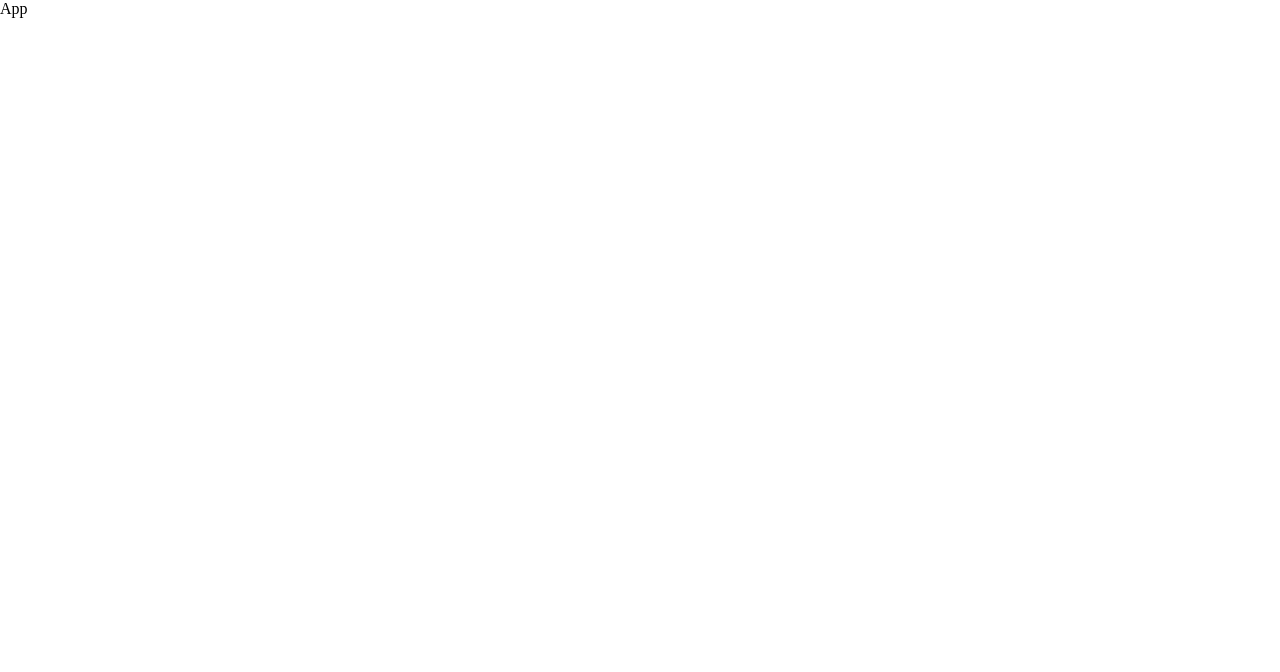
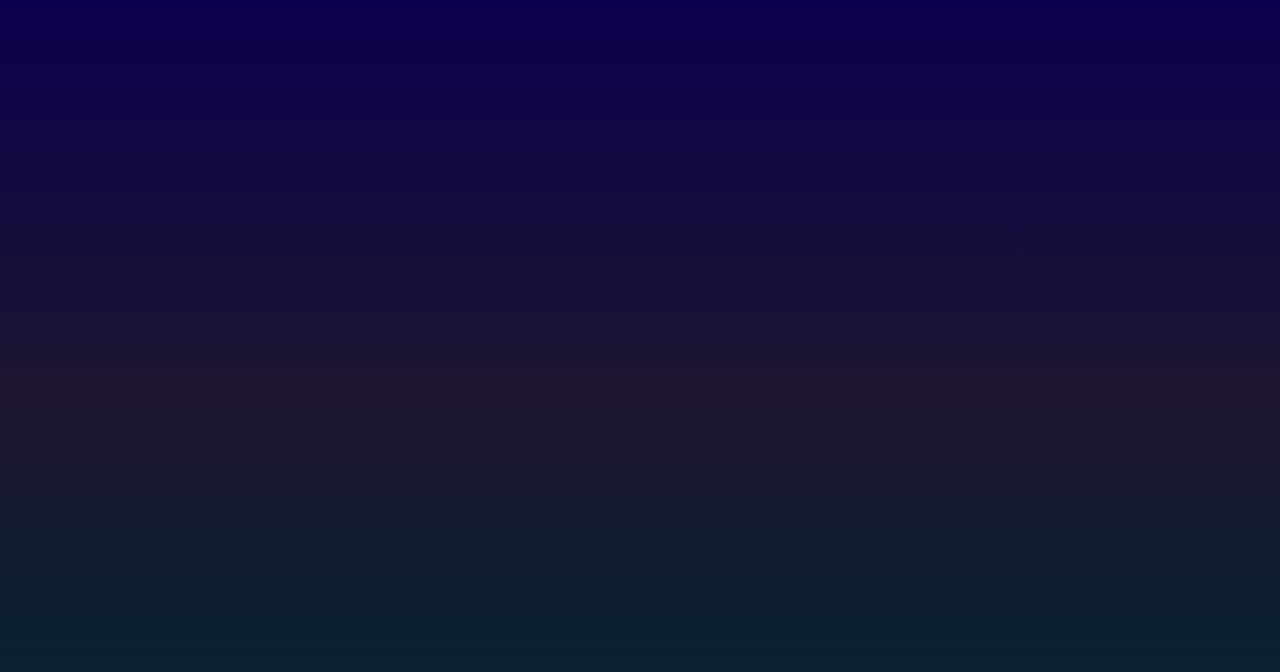
Before and after one commit to ashimaakash03/cryptoplace-app, a React (Vite) app: page / in a window 1280 px wide. Shown: the top 672 px of the page. Built offline with nearby package versions, Linux system fonts and the light colour scheme.

Commit message:
created Navbar component

```diff
--- a/src/App.jsx
+++ b/src/App.jsx
@@ -2,7 +2,7 @@
 
 const App = () => {
   return (
-    <div>App</div>
+    <div className="app"></div>
   )
 }
 
--- a/src/index.css
+++ b/src/index.css
@@ -7,3 +7,8 @@ a {
   text-decoration: none;
   color: inherit;
 }
+.app {
+  min-height: 100vh;
+  color: white;
+  background: linear-gradient(#0b004e, #1d152f, #002834);
+}
```
Also changed, not shown: src/components/Navbar/Navbar.jsx (added, +7 -0 lines), src/components/Navbar/Navbar.css (added).
